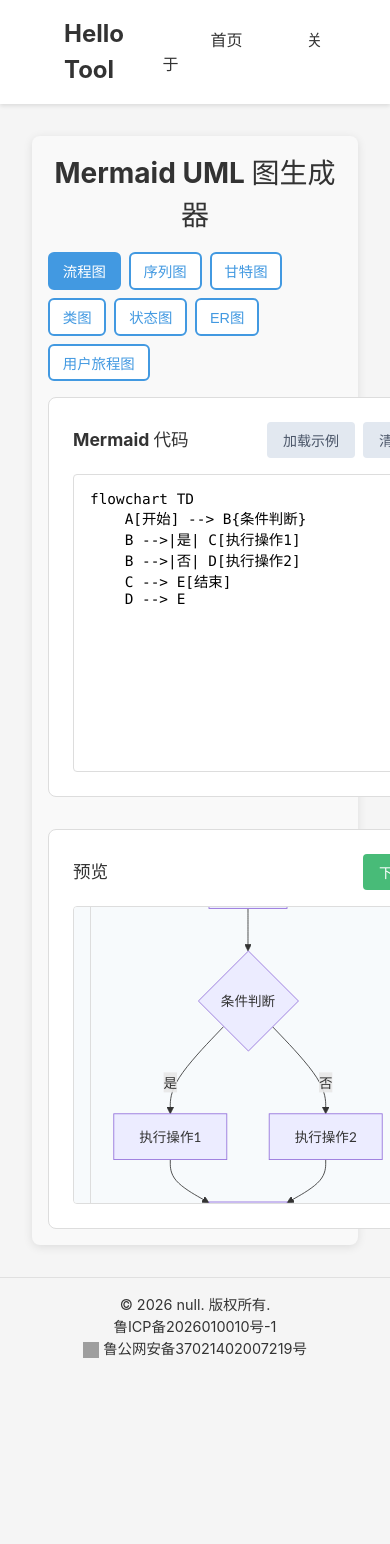
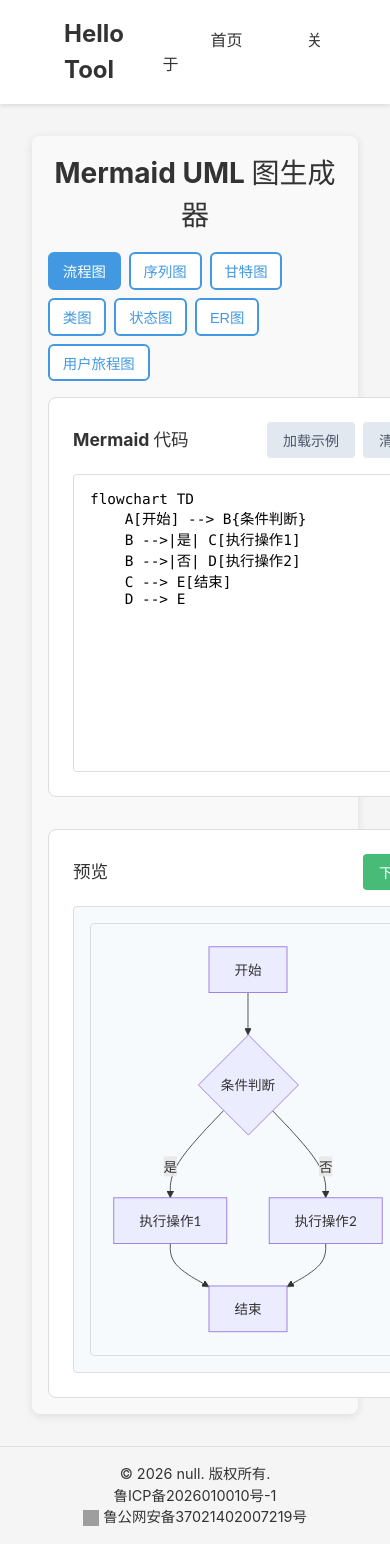
Before and after one commit to dkbnull/hello-tool, a Vue app: page /mermaid in a window 390 px wide. Shown: the top 1544 px of the page. Before the commit the page ends 1375 px from the top, so only its background shows below. Built offline with nearby package versions, Linux system fonts and the light colour scheme; grey boxes are pictures that could not be loaded.

Commit message:
opt: mermaid UML图显示效果优化

```diff
--- a/src/views/tools/MermaidGenerator.vue
+++ b/src/views/tools/MermaidGenerator.vue
@@ -400,13 +400,14 @@ h3 {
 .mermaid-container {
   display: flex;
   gap: 2rem;
-  height: 600px;
+  min-height: 600px;
   flex-wrap: wrap;
 }
 
 .code-section, .preview-section {
   flex: 1;
   min-width: 400px;
+  min-height: 500px;
   background: white;
   border: 1px solid #ddd;
   border-radius: 8px;
@@ -470,15 +471,15 @@ h3 {
   overflow: auto;
   background: #f7fafc;
   display: flex;
-  align-items: center;
+  align-items: flex-start;
   justify-content: center;
 }
 
 .mermaid-output {
   width: 100%;
-  height: 100%;
+  min-height: 100%;
   display: flex;
-  align-items: center;
+  align-items: flex-start;
   justify-content: center;
 }
 
@@ -511,12 +512,12 @@ h3 {
 
 @media (max-width: 1024px) {
   .mermaid-container {
-    grid-template-columns: 1fr;
+    flex-direction: column;
     height: auto;
   }
 
   .code-section, .preview-section {
-    height: 400px;
+    min-height: 400px;
   }
 }
 
```
